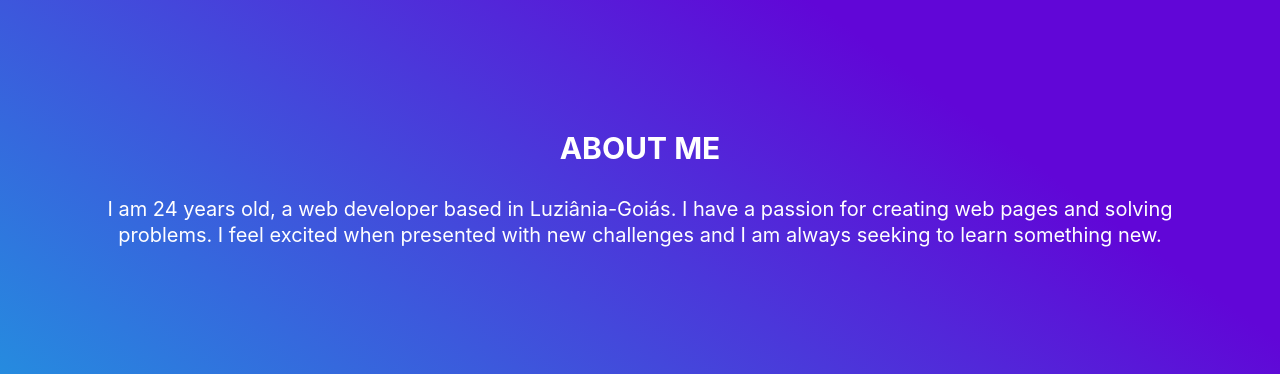
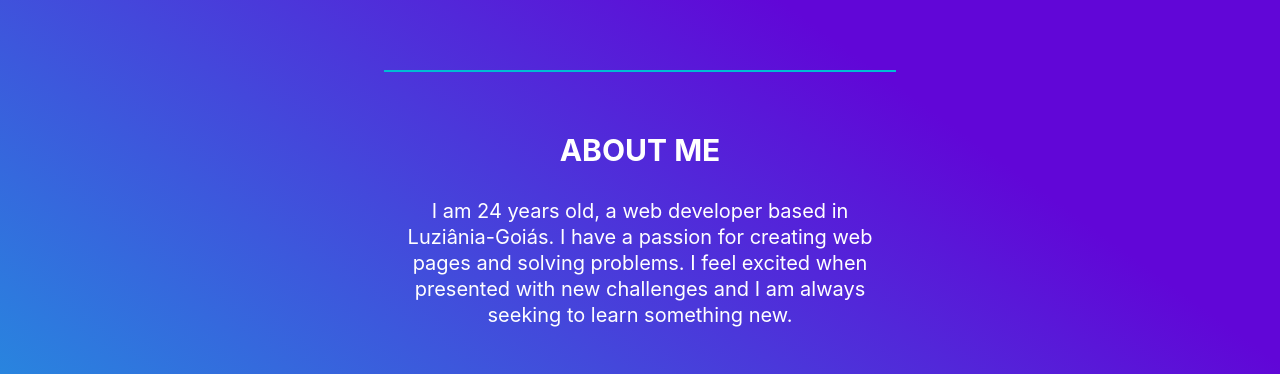
Before and after one commit to ClaydsonHenrique/claydson.github.io, a React (Create React App) app: page / in a window 1280 px wide. Shown: the part 414-788 px from the top of the page. Built offline with nearby package versions, Linux system fonts and the light colour scheme.

Commit message:
adicionando faixas

```diff
--- a/src/page/About.jsx
+++ b/src/page/About.jsx
@@ -1,15 +1,14 @@
 import React from "react";
+import '../style/About.css'
 import '../style/mobilePage.css'
+
 
 export default function About() {
   return (
     <section
-id="about"
-style={{  display: "flex",width:'auto', flexDirection: "column", justifyContent: "center", alignItems: "center", padding: "60px" }}>
-        <h1 style={{fontSize:'30px' , marginBottom:"30px"}}>ABOUT ME</h1>
-      <div
- style={{  fontSize:'20px', textAlign:"center", lineHeight:'26px' ,}}
-className="aboutText">
+id="about">
+        <h1>ABOUT ME</h1>
+      <div className="aboutText">
         I am 24 years old, a web developer based in Luziânia-Goiás. I have a passion for creating web pages and solving problems. I feel excited when presented with new challenges and I am always seeking to learn something new.
       </div>
     </section >
--- a/src/page/Home.jsx
+++ b/src/page/Home.jsx
@@ -8,7 +8,7 @@ const imagem = "https://cdn.colegioplanck.com.br/wp-content/uploads/2021/06/Cole
 export default function Home() {
   return (
     <section id="home">
-<div style={{ padding: "90px 0", display: "flex", justifyContent: "space-around"}}>
+      <div style={{ padding: "90px 0", display: "flex", justifyContent: "space-around" }}>
         <div style={{ display: "flex", flexDirection: "column", justifyContent: "center", textAlign: "center", width: "400px" }}>
           <h2>Claydson Henrique !!</h2>
           <p> Developer Web</p>
@@ -18,8 +18,11 @@ export default function Home() {
           <img src={imagem} alt="" style={{ height: "300px", width: "400px", borderRadius: "20px" }} id="img" />
         </div>
       </div>
+      <div style={{ height: '2px', backgroundColor: '#00BCD4', width: '40%', margin:'auto' }}></div>
       <About />
+<div style={{ height: '2px', backgroundColor: '#00BCD4', width: '40%', margin:'auto' }}></div>
       <Skill />
+<div style={{ height: '2px', backgroundColor: '#00BCD4', width: '40%', margin:'auto' }}></div>
       <Projects />
     </section>
   )
--- /dev/null
+++ b/src/style/About.css
@@ -0,0 +1,20 @@
+#about{
+width: auto;
+display: flex;
+flex-direction: column;
+justify-content: center;
+align-items: center;
+padding: 60px;
+}
+
+#about h1 {
+font-size: 30px;
+margin-bottom: 30px;
+}
+
+.aboutText{
+width: 500px;
+font-size: 20px;
+text-align: center;
+line-height: 26px;
+}
--- a/src/style/mobilePage.css
+++ b/src/style/mobilePage.css
@@ -22,5 +22,6 @@ gap: 20px;
 .aboutText {
 display: flex;
 flex-wrap: wrap;
+width: auto;
 }
 }
```
Lines whose indentation alone changed are shown as unchanged.
